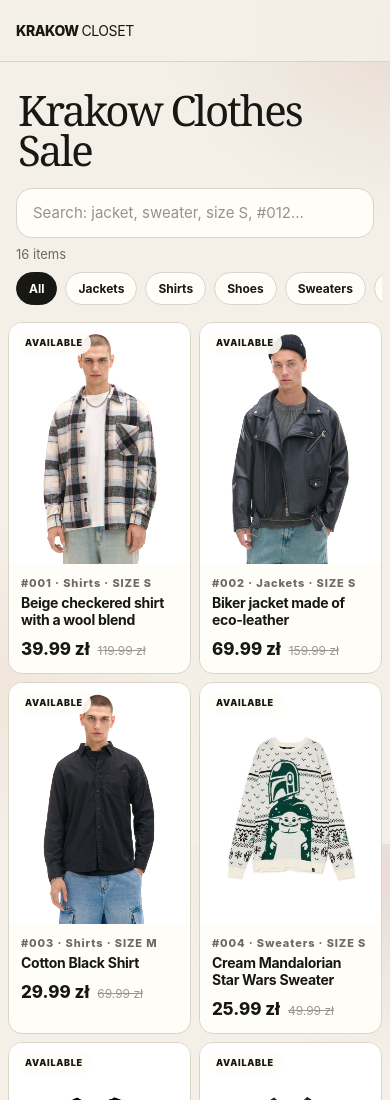
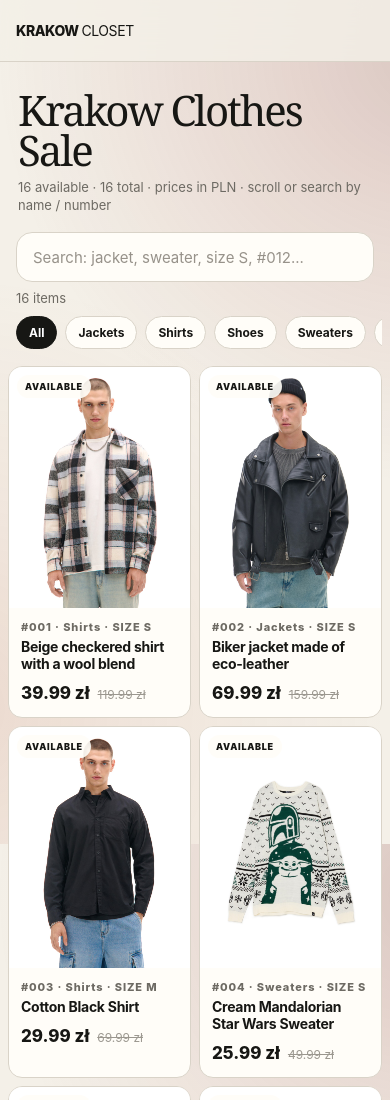
Before and after one commit to Lemurzil/krakow-clothes-sale-deploy, a website: page public/index.html in a window 390 px wide. Shown: the top 1100 px of the page. Drawn offline with Linux system fonts and the light colour scheme.

Commit message:
Deploy: visible fashion wash and summary

```diff
--- a/public/app.js
+++ b/public/app.js
@@ -2,6 +2,7 @@
 const searchInput=document.querySelector('#searchInput');
 const categoryChips=document.querySelector('#categoryChips');
 const resultCount=document.querySelector('#resultCount');
+const summaryLine=document.querySelector('#summaryLine');
 const dialog=document.querySelector('#itemDialog');
 const dialogContent=document.querySelector('#dialogContent');
 const closeDialog=document.querySelector('#closeDialog');
@@ -30,10 +31,15 @@
       i.condition,i.material,...(i.features||[]),categoryAliases[i.category]||''
     ].join(' '));
   });
+  renderSummary();
   renderCategoryChips();
   render();
 }
 
+function renderSummary(){
+  const available=items.filter(i=>i.status==='AVAILABLE').length;
+  summaryLine.textContent=available+' available \u00b7 '+items.length+' total \u00b7 prices in PLN \u00b7 scroll or search by name / number';
+}
 function renderCategoryChips(){
   const cats=[...new Set(items.map(i=>i.category))].sort();
   const choices=[['ALL','All'],...cats.map(c=>[c,c])];
@@ -43,7 +49,8 @@
   categoryChips.querySelectorAll('.category-chip').forEach(btn=>{
     btn.addEventListener('click',()=>{
       activeCategory=btn.dataset.category;
-      renderCategoryChips();
+      renderSummary();
+  renderCategoryChips();
       render();
     });
   });
--- a/public/index.html
+++ b/public/index.html
@@ -10,6 +10,7 @@
 <main>
 <section class="hero compact-original-hero">
   <h1>Krakow Clothes Sale</h1>
+  <p class="hero-summary" id="summaryLine">Loading availability...</p>
 </section>
 <section class="catalog compact-catalog">
   <div class="catalog-tools">
--- a/public/styles.css
+++ b/public/styles.css
@@ -63,19 +63,36 @@
   .hero.compact-original-hero h1{font-size:42px}
 }
 
-/* Clean fashion color wash — no stripes or repeating pattern */
+.hero-summary{
+  margin:10px 0 0;
+  color:var(--muted);
+  font-size:15px;
+  line-height:1.4;
+}
+
+/* Visible editorial fashion color wash — soft, asymmetric, no stripes */
 body{
   position:relative;
   overflow-x:hidden;
   background:
-    radial-gradient(ellipse 54% 38% at 96% 8%, rgba(126,42,35,.115) 0%, rgba(126,42,35,.055) 38%, transparent 72%),
-    radial-gradient(ellipse 46% 34% at 4% 88%, rgba(185,75,47,.085) 0%, rgba(185,75,47,.035) 42%, transparent 74%),
-    radial-gradient(ellipse 34% 24% at 68% 58%, rgba(154,72,64,.045) 0%, transparent 76%),
-    var(--paper);
+    radial-gradient(circle at 94% 9%,
+      rgba(116,36,39,.22) 0%,
+      rgba(145,52,55,.16) 15%,
+      rgba(177,89,77,.09) 30%,
+      transparent 48%),
+    radial-gradient(circle at 2% 82%,
+      rgba(185,75,47,.16) 0%,
+      rgba(194,104,78,.10) 18%,
+      rgba(211,151,125,.055) 34%,
+      transparent 50%),
+    linear-gradient(135deg,
+      rgba(244,240,232,1) 0%,
+      rgba(247,238,233,1) 58%,
+      rgba(244,240,232,1) 100%);
   background-attachment:fixed;
 }
 .site-header{
-  background:rgba(244,240,232,.88);
+  background:rgba(244,240,232,.84);
 }
 .hero.compact-original-hero{
   padding-bottom:24px;
@@ -88,10 +105,20 @@
 }
 
 @media(max-width:520px){
+  .hero-summary{
+    font-size:13px;
+    margin-top:8px;
+  }
   body{
     background:
-      radial-gradient(ellipse 90% 30% at 108% 4%, rgba(126,42,35,.105) 0%, rgba(126,42,35,.04) 44%, transparent 74%),
-      radial-gradient(ellipse 85% 26% at -10% 82%, rgba(185,75,47,.075) 0%, rgba(185,75,47,.025) 45%, transparent 76%),
+      radial-gradient(circle at 110% 6%,
+        rgba(116,36,39,.20) 0%,
+        rgba(145,52,55,.13) 18%,
+        transparent 48%),
+      radial-gradient(circle at -12% 84%,
+        rgba(185,75,47,.14) 0%,
+        rgba(194,104,78,.08) 22%,
+        transparent 52%),
       var(--paper);
     background-attachment:fixed;
   }
```
